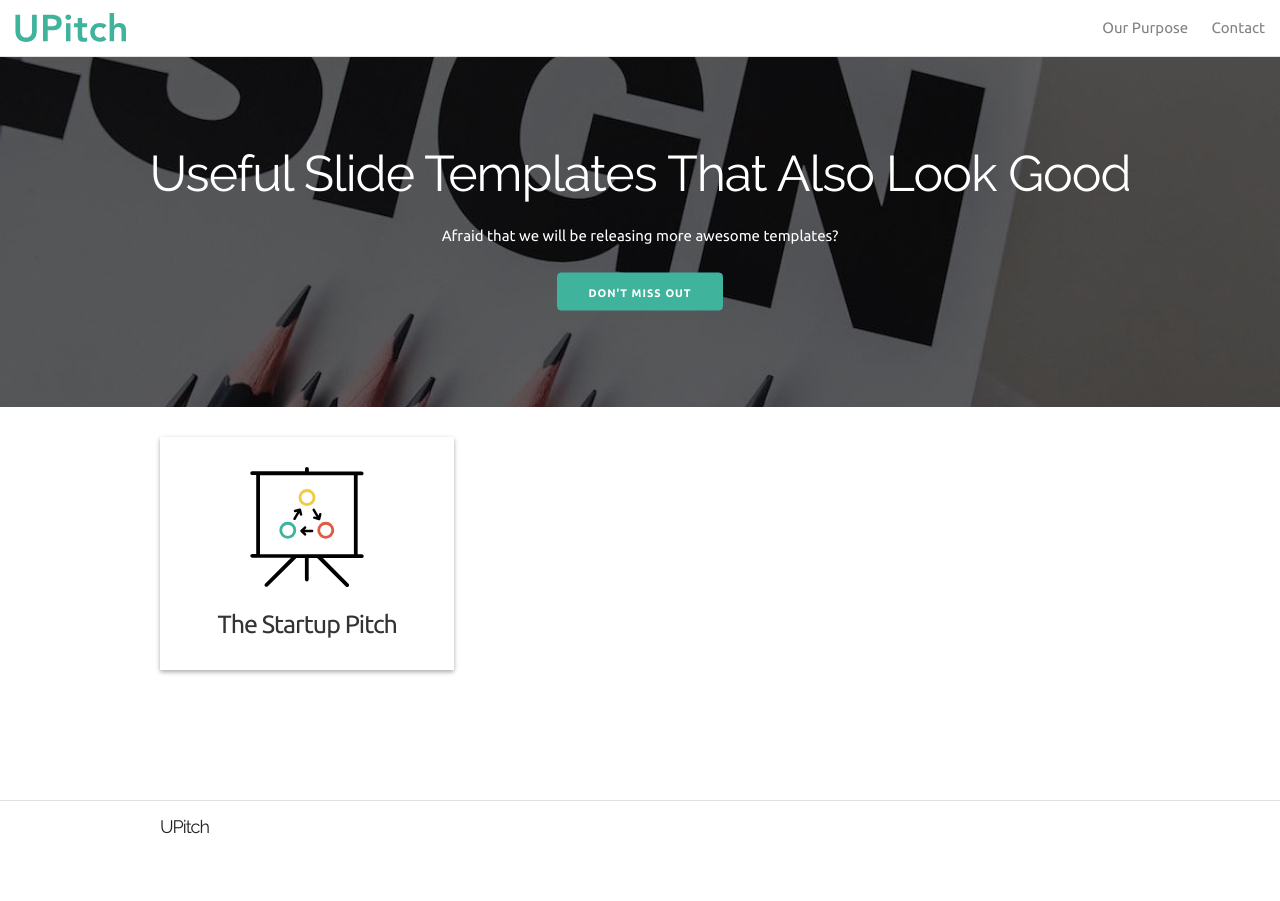
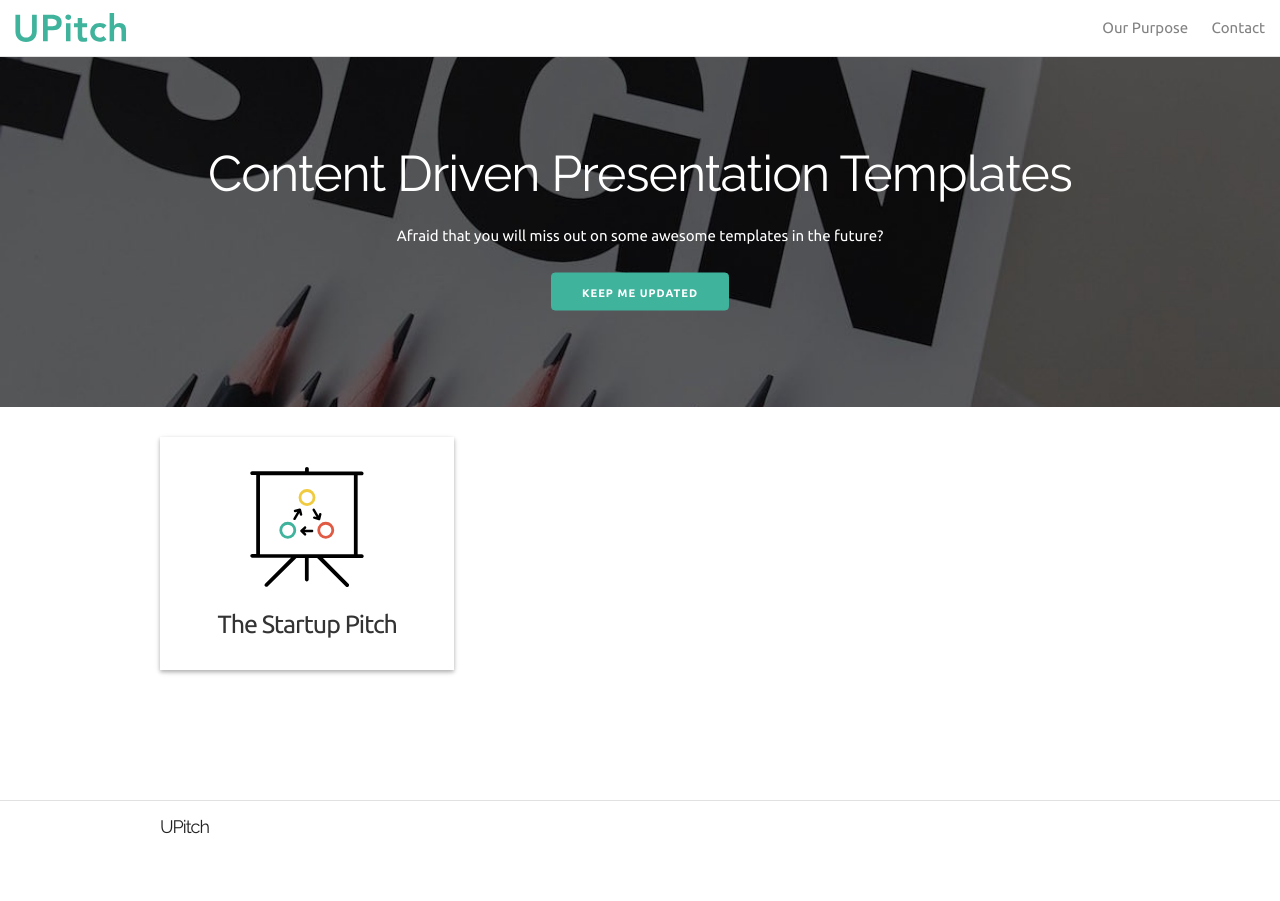
Before and after one commit to aaronmak/upitch, a Jekyll site: the page built from index.html, in a window 1280 px wide. Built offline with Jekyll 4.4.1, drawn with Linux system fonts in a browser that asks for light colours.

Commit message:
change some copy

```diff
--- a/_includes/head.html
+++ b/_includes/head.html
@@ -4,11 +4,16 @@
   <meta name="viewport" content="width=device-width, initial-scale=1">
 
   <title>{% if page.title %}{{ page.title }}{% else %}{{ site.title }}{% endif %}</title>
+  <meta property="og:title" content="{% if page.title %}{{ page.title }}{% else %}{{ site.title }}{% endif %}" />
+  <meta property="og:site_name" content="UPitch"/>
   <meta name="description" content="{% if page.excerpt %}{{ page.excerpt | strip_html | strip_newlines | truncate: 160 }}{% else %}{{ site.description }}{% endif %}">
-  <link href='http://fonts.googleapis.com/css?family=Ubuntu:400,700|Raleway' rel='stylesheet' type='text/css'>
+  <meta property="og:description" content="{% if page.excerpt %}{{ page.excerpt | strip_html | strip_newlines | truncate: 160 }}{% else %}{{ site.description }}{% endif %}" />
+  <meta property="og:url" content="{{ page.url | replace:'index.html','' | prepend: site.baseurl | prepend: site.url }}" />
+  <meta property="og:image" content="/images/icon-open-graph.jpg" />
 	<link rel="stylesheet" href="{{ "{{ site.baseurl }}/css/main.css" | prepend: site.baseurl }}">
   <link rel="canonical" href="{{ page.url | replace:'index.html','' | prepend: site.baseurl | prepend: site.url }}">
   <link rel="alternate" type="application/rss+xml" title="{{ site.title }}" href="{{ "/feed.xml" | prepend: site.baseurl | prepend: site.url }}" />
+  <link href='http://fonts.googleapis.com/css?family=Ubuntu:400,700|Raleway' rel='stylesheet' type='text/css'>
   <script>
   (function(i,s,o,g,r,a,m){i['GoogleAnalyticsObject']=r;i[r]=i[r]||function(){
   (i[r].q=i[r].q||[]).push(arguments)},i[r].l=1*new Date();a=s.createElement(o),
--- a/index.html
+++ b/index.html
@@ -4,9 +4,9 @@ layout: default
 
 <div class="hero-banner hero-banner-home">
 	<div class="hero-banner-container">
-		<h1>Useful Slide Templates That Also Look Good</h1>
-		<p>Afraid that we will be releasing more awesome templates?</p>
-		<a class="button button-primary" href="http://eepurl.com/bs0v0r">Don't miss out</a>
+		<h1>Content Driven Presentation Templates</h1>
+		<p>Afraid that you will miss out on some awesome templates in the future?</p>
+		<a class="button button-primary" href="http://eepurl.com/bs0v0r">Keep Me Updated</a>
 	</div>
 </div>
 
```
Also changed, not shown: other parts of _includes/head.html (+0 -1 lines), templates/startup-pitch/index.md (+3 -0 lines), images/icon-open-graph.jpg (added).
